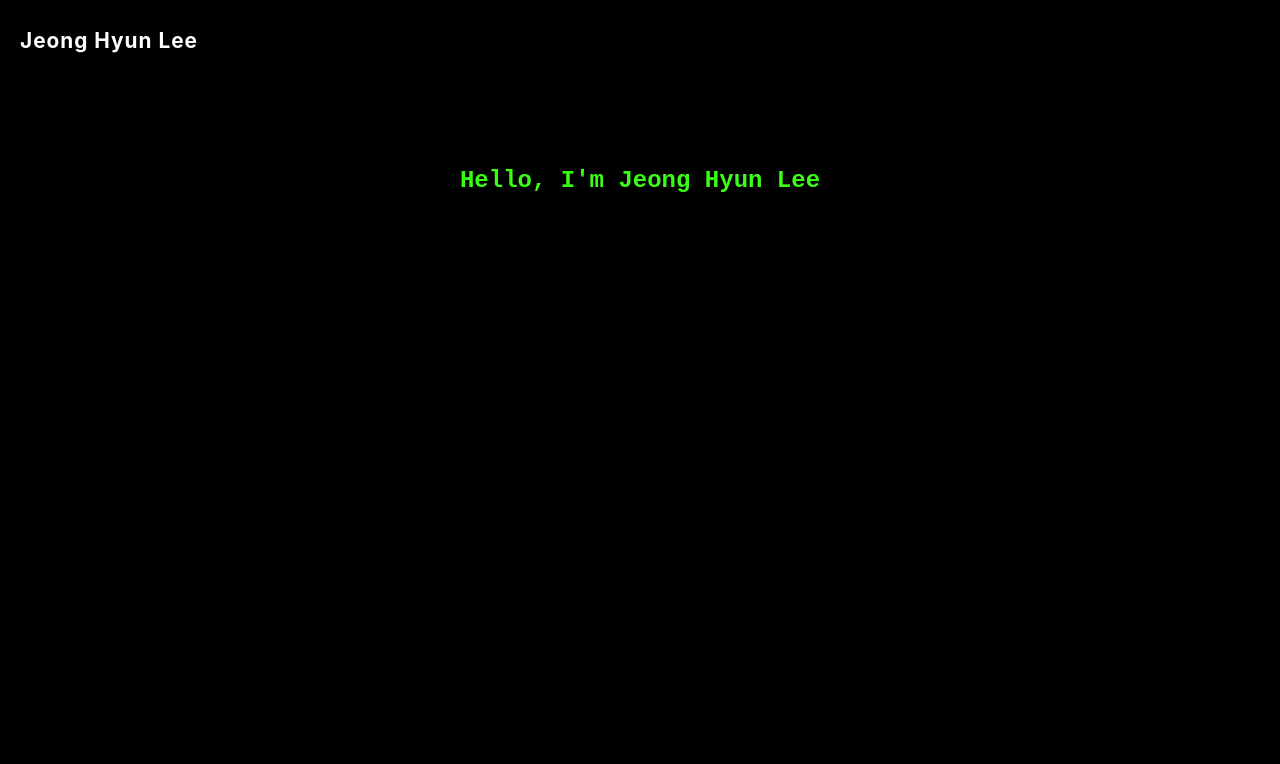
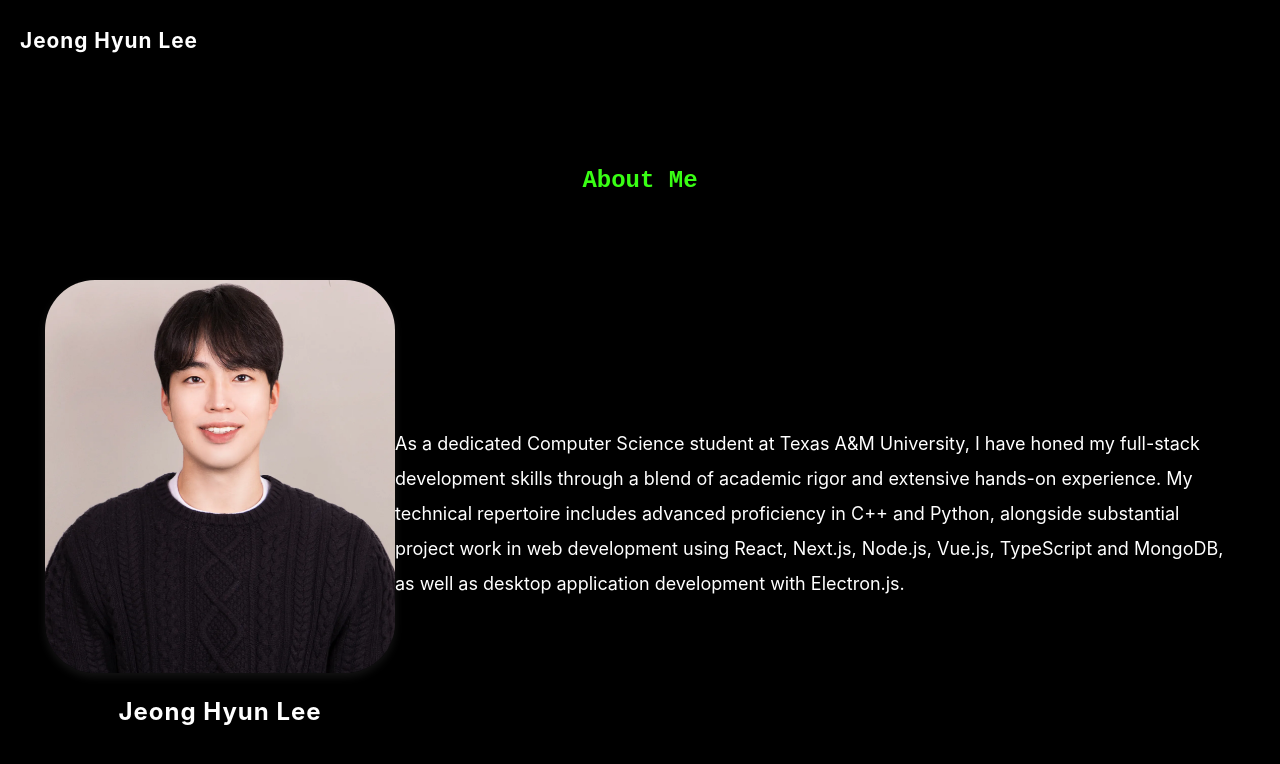
Before and after one commit to JunLee8108/jun-portfolio-universe, a React (Create React App) app: page /about in a window 1280 px wide. Shown: the top 764 px of the page. Built offline with nearby package versions, Linux system fonts and the light colour scheme.

Commit message:
about page content added

```diff
--- a/public/index.html
+++ b/public/index.html
@@ -24,7 +24,7 @@
       work correctly both with client-side routing and a non-root public URL.
       Learn how to configure a non-root public URL by running `npm run build`.
     -->
-    <title>Jeong's Portfolio Website</title>
+    <title>Jeong's Portfolio Universe</title>
   </head>
   <body>
     <noscript>You need to enable JavaScript to run this app.</noscript>
--- a/src/index.css
+++ b/src/index.css
@@ -27,6 +27,11 @@ code {
   animation: flash 0.7s 0.2s forwards;
 }
 
+.animation-slow {
+  opacity: 0;
+  animation: flash 2s 1.1s forwards;
+}
+
 @keyframes flash {
   to {
     opacity: 1;
--- a/src/pages/about/About.css
+++ b/src/pages/about/About.css
@@ -1,4 +1,4 @@
-.aboutContainer {
+.about {
   width: 100%;
   height: 200px;
   display: flex;
@@ -7,7 +7,7 @@
   /* background-color: red; */
 }
 
-.typingAnimation {
+.about-typing-animation {
   font-family: "Courier New", Courier, monospace;
   color: #39ff14;
   /* background-color: blue; */
@@ -18,8 +18,68 @@
   font-weight: bold;
 }
 
+.about-section {
+  display: flex;
+  max-width: 1200px;
+  margin-left: auto;
+  margin-right: auto;
+  /* background-color: red; */
+  align-items: center; /* 세로 중앙 정렬 */
+  justify-content: space-around;
+}
+
+.about-photo {
+  flex: 1; /* 유연한 크기 조정 */
+  max-width: 20%; /* 사진의 최대 너비를 부모의 50%로 제한 */
+}
+
+.about-photo img {
+  width: 100%; /* 이미지를 컨테이너에 맞게 조정 */
+  height: 100%;
+  border-radius: 50px;
+  box-shadow: 0 4px 8px 0 rgba(100, 100, 100, 0.2);
+}
+
+.about-photo h2 {
+  text-align: center;
+  color: white;
+  letter-spacing: 1px;
+}
+
+.about-description {
+  flex: 1; /* 유연한 크기 조정 */
+  max-width: 50%; /* 텍스트의 최대 너비를 부모의 50%로 제한 */
+  font-size: 20px; /* 텍스트 크기 조정 */
+  color: white;
+  line-height: 35px;
+  /* background-color: red; */
+}
+
 @media screen and (max-width: 1280px) {
-  .typingAnimation {
-    padding: 15px;
+  .about-typing-animation {
+    padding: 10px 30px;
+  }
+
+  .about-section {
+    flex-wrap: wrap;
+    justify-content: center;
+    align-items: center;
+    /* gap: 1.5rem; */
+    margin-bottom: 40px;
+  }
+
+  .about-photo {
+    flex: none;
+    max-width: none;
+    max-width: 350px;
+    width: 60%;
+  }
+
+  .about-description {
+    flex: none;
+    max-width: none;
+    width: 70%;
+    max-width: 900px;
+    font-size: 18px;
   }
 }
--- a/src/pages/about/About.js
+++ b/src/pages/about/About.js
@@ -2,21 +2,20 @@ import { motion } from "framer-motion";
 import "./About.css";
 
 export default function About() {
-  // 여기에 코드 타이핑 애니메이션을 위한 텍스트를 정의합니다.
-  const codeText = "Hello, I'm Jeong Hyun Lee";
+  const codeText = "About Me";
 
-  // 문자별로 나누어 각각에 대한 애니메이션을 적용합니다.
   const textMotionProps = {
     initial: { opacity: 0 },
     animate: (custom) => ({
       opacity: 1,
-      transition: { delay: custom * 0.02 }, // 각 글자마다 약간의 딜레이를 줍니다.
+      transition: { delay: custom * 0.08 },
     }),
   };
 
   return (
-    <div className="aboutContainer">
-      <motion.div className="typingAnimation">
+    <>
+      <div className="about">
+        <motion.div className="about-typing-animation">
           {codeText.split("").map((char, index) => (
             <motion.span
               key={index}
@@ -30,5 +29,25 @@ export default function About() {
           ))}
         </motion.div>
       </div>
+
+      <div className="about-section animation-slow">
+        <div className="about-photo">
+          <img src="/imgs/JunLee.webp" alt="Jeong Hyun Lee" />
+          <h2>Jeong Hyun Lee</h2>
+          {/* Replace 'path-to-your-photo.jpg' with the actual path to your photo */}
+        </div>
+        <div className="about-description">
+          <p>
+            As a dedicated Computer Science student at Texas A&M University, I
+            have honed my full-stack development skills through a blend of
+            academic rigor and extensive hands-on experience. My technical
+            repertoire includes advanced proficiency in C++ and Python,
+            alongside substantial project work in web development using React,
+            Next.js, Node.js, Vue.js, TypeScript and MongoDB, as well as desktop
+            application development with Electron.js.
+          </p>
+        </div>
+      </div>
+    </>
   );
 }
```
Also changed, not shown: public/imgs/JunLee.webp (added). Lines whose indentation alone changed are shown as unchanged.
